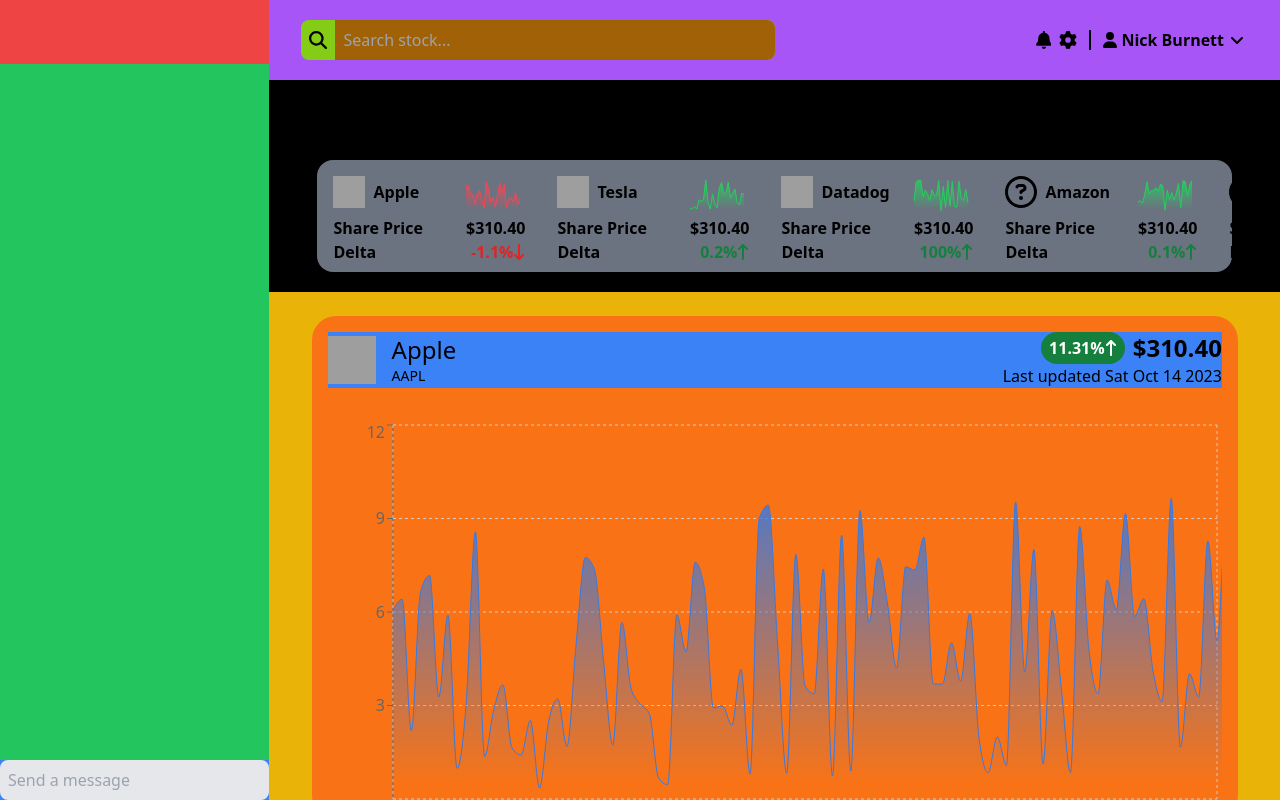
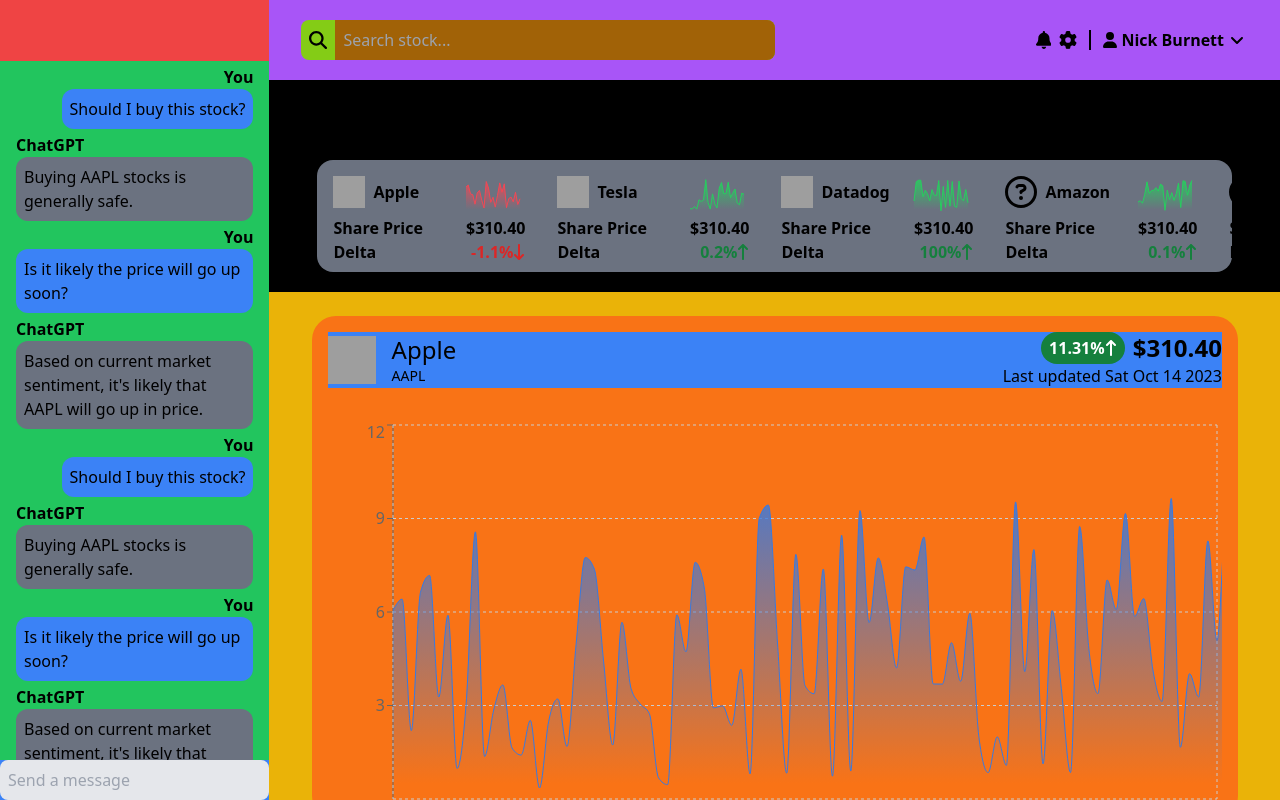
Before and after one commit to abdullah50053/hackgtx, a Next.js app: page / in a window 1280 px wide. Built offline with nearby package versions, Linux system fonts and the light colour scheme; grey boxes are pictures that could not be loaded.

Commit message:
feat: chat

```diff
--- /dev/null
+++ b/src/components/ChatBubble/index.tsx
@@ -0,0 +1,15 @@
+import { Chat } from "@/lib/types"
+
+interface ChatBubbleProps {
+    chat: Chat
+    color: string
+}
+
+export default function ChatBubble({ chat, color }: ChatBubbleProps) {
+    return (
+        <div className="flex flex-col w-full h-fit my-1 px-4">
+            {chat.sender && <div className={`font-bold text-black ${!chat.left && "text-right"}`}>{chat.sender}</div>}
+            <div className={`rounded-xl w-fit p-2 ${color} ${!chat.left && "ml-auto"}`}>{chat.text}</div>
+        </div>
+    )
+}
--- a/src/components/container/ChatContainer/index.tsx
+++ b/src/components/container/ChatContainer/index.tsx
@@ -1,15 +1,19 @@
+import ChatBubble from "@/components/ChatBubble"
+import { Chat } from "@/lib/types"
+
 interface ChatContainerProps {
-
+    chats: Chat[]
 }
 
-export default function ChatContainer({}: ChatContainerProps) {
+export default function ChatContainer({ chats }: ChatContainerProps) {
+    let chatComponents: React.JSX.Element[] = []
+    chats.forEach((chat) => chatComponents.push(<ChatBubble key={Math.random()} chat={chat} color={chat.sender === "You" ? "bg-blue-500" : "bg-gray-500"} />))
     return (
         <div className="flex flex-col m-0 p-0 w-96 h-screen bg-gray-500">
             <div className="items-center m-0 p-0 w-full h-16 bg-red-500"/>
-            <div className="flex-grow m-0 p-0 w-full h-auto bg-green-500 overflow-y-auto"/>
+            <div className="scrollbar flex-grow m-0 p-0 w-full h-auto bg-green-500 overflow-y-auto">{chatComponents}</div>
             <div className="flex m-0 p-0 items-center justify-center w-full h-fit bg-blue-500">
                 <input className="rounded-lg block text-black w-full h-fit p-2 bg-gray-200 outline-none" type="text" placeholder="Send a message" />
-                {/*<textarea className="block p-2.5 w-1/2 text-black resize-none" placeholder="Enter a message..." />*/}
             </div>
         </div>
     )
--- a/src/lib/types.ts
+++ b/src/lib/types.ts
@@ -5,3 +5,9 @@
     price: number
     delta: number
 }
+
+export interface Chat {
+    sender?: string
+    text: string
+    left: boolean
+}
--- a/src/pages/index.tsx
+++ b/src/pages/index.tsx
@@ -2,9 +2,51 @@
 import MainContainer from "@/components/container/MainContainer";
 
 export default function Home() {
+  const chats = [
+    {
+      sender: "You",
+      text: "Should I buy this stock?",
+      left: false,
+    },
+    {
+      sender: "ChatGPT",
+      text: "Buying AAPL stocks is generally safe.",
+      left: true,
+    },
+    {
+      sender: "You",
+      text: "Is it likely the price will go up soon?",
+      left: false,
+    },
+    {
+      sender: "ChatGPT",
+      text: "Based on current market sentiment, it's likely that AAPL will go up in price.",
+      left: true
+    },
+    {
+      sender: "You",
+      text: "Should I buy this stock?",
+      left: false,
+    },
+    {
+      sender: "ChatGPT",
+      text: "Buying AAPL stocks is generally safe.",
+      left: true,
+    },
+    {
+      sender: "You",
+      text: "Is it likely the price will go up soon?",
+      left: false,
+    },
+    {
+      sender: "ChatGPT",
+      text: "Based on current market sentiment, it's likely that AAPL will go up in price.",
+      left: true
+    }
+  ]
   return (
     <div className="flex flex-row m-0 p-0 w-screen h-screen text-custom-gray-4">
-      <ChatContainer />
+      <ChatContainer chats={chats} />
       <MainContainer />
     </div>
   )
```
